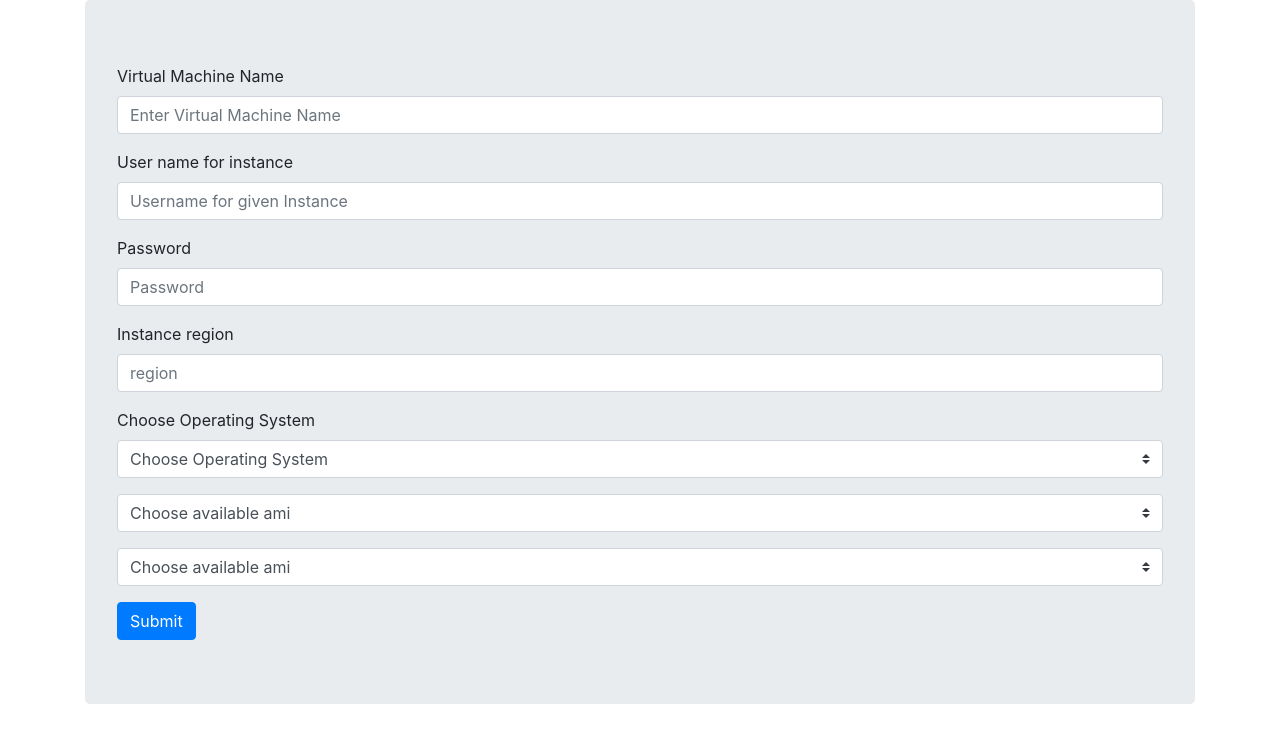
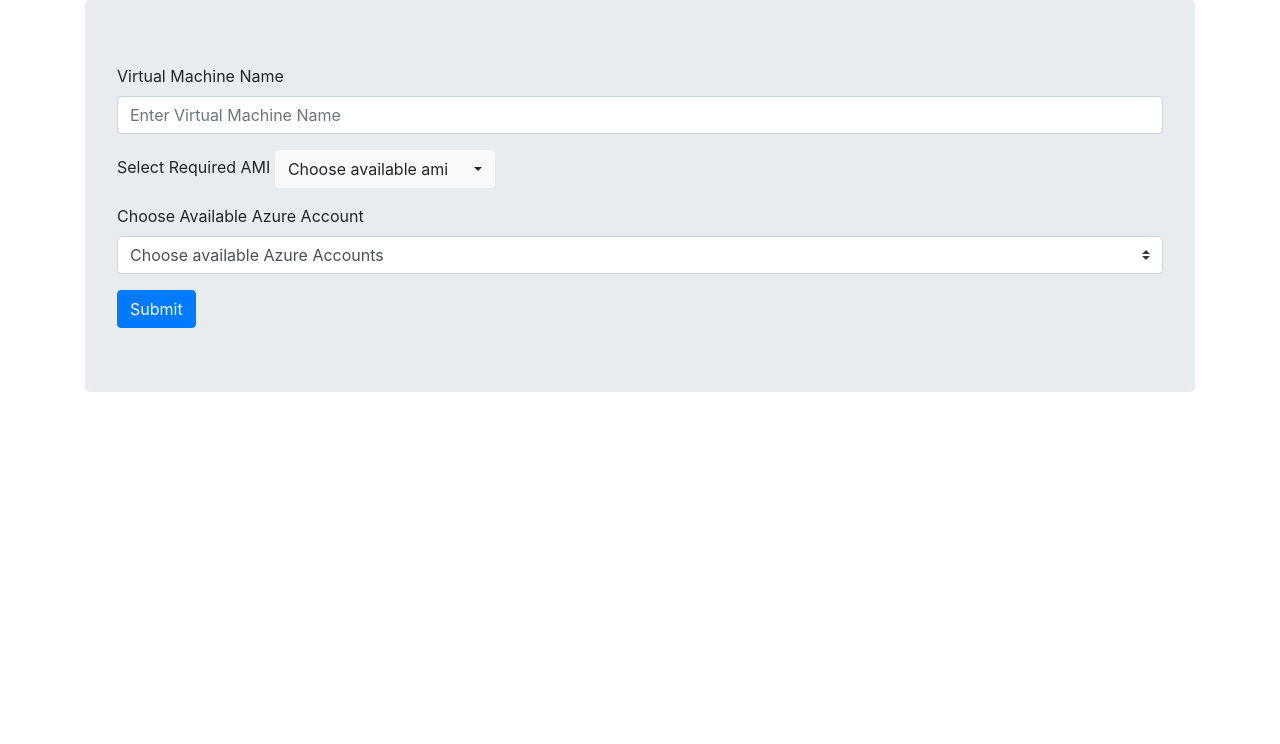
Before and after one commit to pnirmale/UI-AMI, a Flask app: page /azure in a window 1280 px wide. Shown: the part 56-800 px from the top of the page. Run offline with Flask 2, Linux system fonts and the light colour scheme; some libraries are stand-ins or nearby versions.

Commit message:
gcp and azure done

```diff
--- a/templates/azure.html
+++ b/templates/azure.html
@@ -5,9 +5,25 @@
         <meta charset="utf-8">
         <meta name="viewport" content="width=device-width, initial-scale=1, shrink-to-fit=no">
         <!-- Bootstrap CSS -->
-        <link rel="stylesheet" href="https://stackpath.bootstrapcdn.com/bootstrap/4.3.1/css/bootstrap.min.css" integrity="sha384-ggOyR0iXCbMQv3Xipma34MD+dH/1fQ784/j6cY/iJTQUOhcWr7x9JvoRxT2MZw1T" crossorigin="anonymous">
-        <script src="https://cdn.jsdelivr.net/npm/jquery@3.3.1/dist/jquery.min.js"></script>
-        <script src="https://requirejs.org/docs/release/2.3.5/minified/require.js"></script>
+        <link rel="stylesheet" href=
+            "https://maxcdn.bootstrapcdn.com/bootstrap/4.0.0/css/bootstrap.min.css">
+            <script src=
+            "https://ajax.googleapis.com/ajax/libs/jquery/3.2.1/jquery.min.js">
+            </script>
+            <script src=
+            "https://cdnjs.cloudflare.com/ajax/libs/popper.js/1.12.9/umd/popper.min.js">
+            </script>
+            <script src=
+            "https://maxcdn.bootstrapcdn.com/bootstrap/4.0.0/js/bootstrap.min.js">
+            </script>
+
+            <!-- CDN link used below is compatible with this example -->
+            <link rel="stylesheet" href=
+                "https://cdnjs.cloudflare.com/ajax/libs/bootstrap-select/1.13.1/css/bootstrap-select.min.css">
+                <script src=
+                "https://cdnjs.cloudflare.com/ajax/libs/bootstrap-select/1.13.1/js/bootstrap-select.min.js">
+                </script>
+
                 <title>AMI automation</title>
             </head>
             <body>
@@ -37,41 +53,23 @@
                                 <label for="vmname">Virtual Machine Name</label>
                                 <input  type="text" class="form-control" id="vmname" name="vmname" placeholder="Enter Virtual Machine Name">
                             </div>
-                    <div class="form-group">
-                        <label for="user">User name for instance</label>
-                        <input type="text" class="form-control" id="user" name="user" placeholder="Username for given Instance">
-                    </div>
-                    <div class="form-group">
-                        <label for="Password">Password</label>
-                        <input type="Password" class="form-control" id="Password" name="Password" placeholder="Password">
-                    </div>
-                    <div class="form-group">
-                        <label for="region">Instance region</label>
-                        <input  type="text" class="form-control" id="region" name="region" placeholder="region">
-                    </div>
+
+
 
                             <div class="form-group">
-                        <label for="os">Choose Operating System</label>
-                        <select class="custom-select mr-sm-2" id="os" name="os">
-                            <option selected>Choose Operating System</option>
-                            <option value="1">Window</option>
-                            <option value="2">ubuntu-Linux</option>
-                            <option value="3">Centos</option>
-                            <option value="4">Suse</option>
+                                <label for="os">Select Required AMI  </label>
+                                <select class="selectpicker" data-live-search="true" id="ami" name="ami">
+
+                                    <option SELECTED data-tokens='0'>Choose available ami</option>
+                                    {% for x in opt %}
+                                        <option data-tokens='{{ x }}'>{{x}}</option>
+                                    {% endfor %}
                                 </select>
                             </div>
                             <div class="form-group">
-                        <select class="custom-select mr-sm-2" id="ami" name="ami">
-                            <option SELECTED value='0'>Choose available ami</option>
-                            {% for x in opt %}
-                                <option value= '{{ x }}'>{{x}}</option>
-                            {% endfor %}
-                        </select>
-
-                    </div>
-                    <div class="form-group">
+                                <label for="cred">Choose Available Azure Account</label>
                                 <select class="custom-select mr-sm-2" id="cred" name="cred">
-                            <option SELECTED value='0'>Choose available ami</option>
+                                    <option SELECTED value='0'>Choose available Azure Accounts</option>
                                     {% for x in credential %}
                                         <option value= '{{ x }}'>{{x}}</option>
                                     {% endfor %}
@@ -85,8 +83,10 @@
                 </div>
                 <!-- Optional JavaScript -->
                 <!-- jQuery first, then Popper.js, then Bootstrap JS -->
-        <script src="https://code.jquery.com/jquery-3.3.1.slim.min.js" integrity="sha384-q8i/X+965DzO0rT7abK41JStQIAqVgRVzpbzo5smXKp4YfRvH+8abtTE1Pi6jizo" crossorigin="anonymous"></script>
-        <script src="https://cdnjs.cloudflare.com/ajax/libs/popper.js/1.14.7/umd/popper.min.js" integrity="sha384-UO2eT0CpHqdSJQ6hJty5KVphtPhzWj9WO1clHTMGa3JDZwrnQq4sF86dIHNDz0W1" crossorigin="anonymous"></script>
-        <script src="https://stackpath.bootstrapcdn.com/bootstrap/4.3.1/js/bootstrap.min.js" integrity="sha384-JjSmVgyd0p3pXB1rRibZUAYoIIy6OrQ6VrjIEaFf/nJGzIxFDsf4x0xIM+B07jRM" crossorigin="anonymous"></script>
+                <script>
+                $(document).ready(function(){
+                $("selectpicker").selectpicker();
+                })
+                </script>
             </body>
         </html>
```
Also changed, not shown: templates/gcp.html (+35 -13 lines), templates/aws.txt (deleted), 2 other files. Lines whose indentation alone changed are shown as unchanged.
